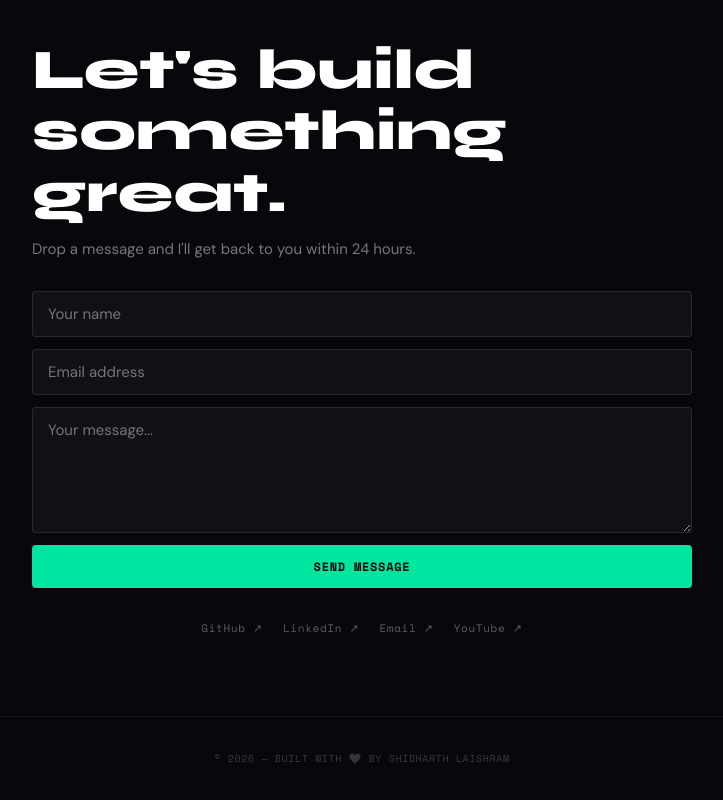
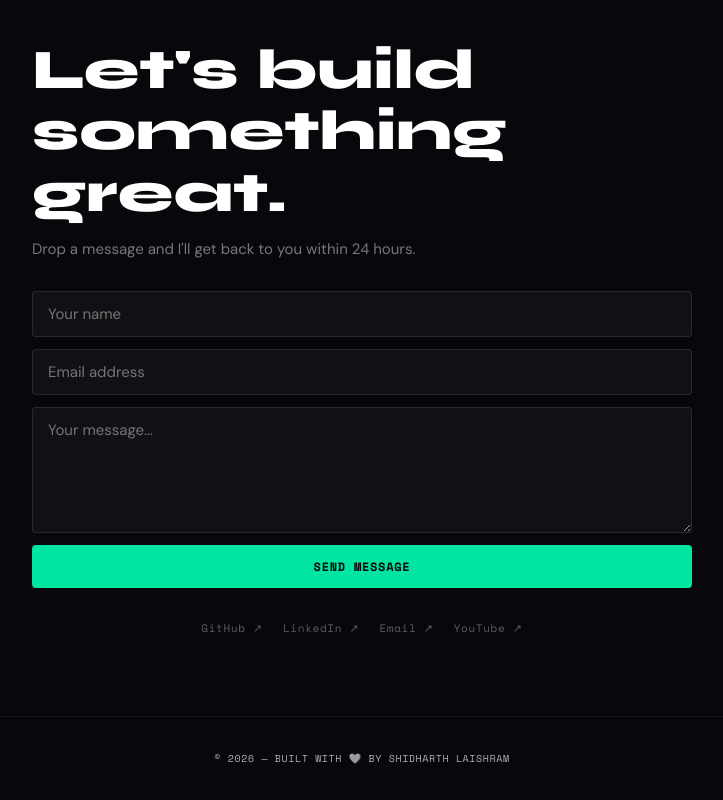
Before and after one commit to shidharthlaishram-101/portfolio, a React (Vite) app: page / in a window 1280 px wide. Shown: the part 5784-6584 px from the top of the page, without its empty margins (278-1001 px from the left). Built offline with nearby package versions, Linux system fonts and the light colour scheme.

Commit message:
Updating website

```diff
--- a/src/App.jsx
+++ b/src/App.jsx
@@ -560,7 +560,7 @@ function Contact() {
 function Footer() {
   return (
     <footer style={{ padding: "1.5rem", textAlign: "center", borderTop: "1px solid rgba(255,255,255,0.06)" }}>
-      <p style={{ fontFamily: "'Space Mono', monospace", fontSize: "10px", color: "rgba(255,255,255,0.2)", letterSpacing: "0.06em" }}>
+      <p style={{ fontFamily: "'Space Mono', monospace", fontSize: "10px", color: "rgba(255, 255, 255, 0.68)", letterSpacing: "0.06em" }}>
         © {new Date().getFullYear()} — BUILT WITH 🤍 BY SHIDHARTH LAISHRAM
       </p>
     </footer>
```
